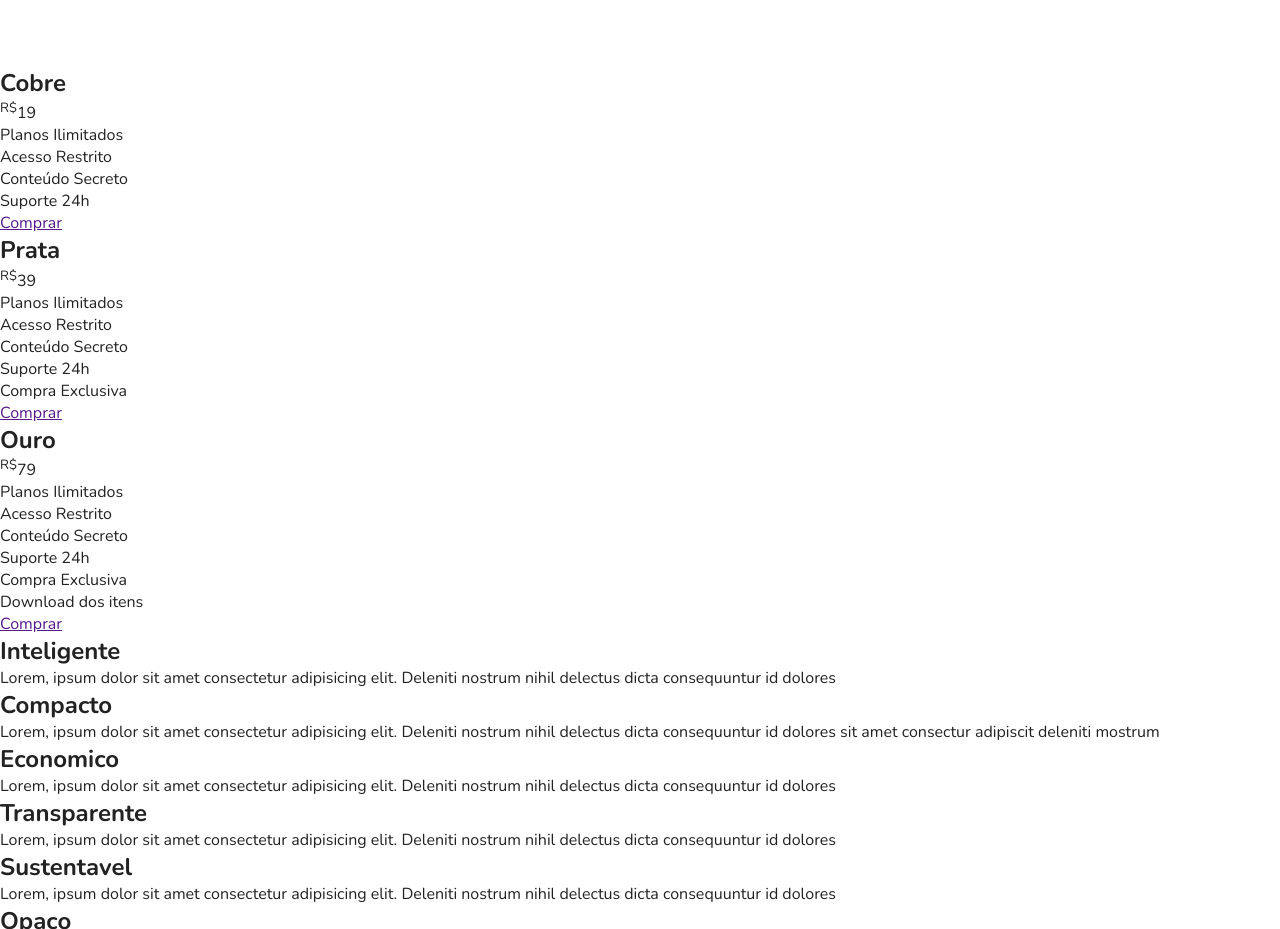
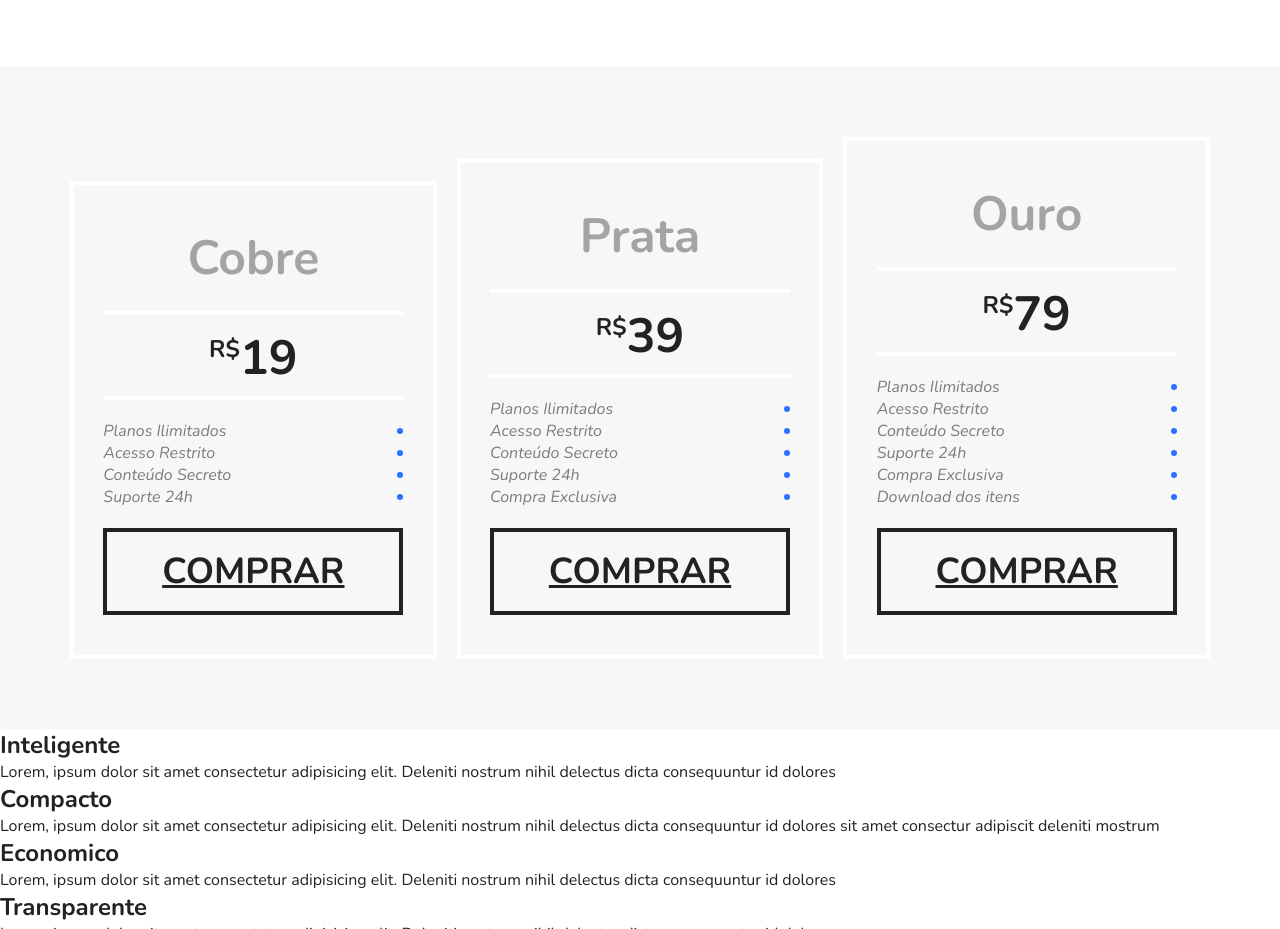
Before and after one commit to phedrakeson/flexblog, a plain HTML site: page index.html in a window 1280 px wide. Shown: the part 1754-2683 px from the top of the page. Drawn offline with nearby package versions, Linux system fonts and the light colour scheme.

Commit message:
feat: style preco section

```diff
--- a/style.css
+++ b/style.css
@@ -151,3 +151,89 @@ img {
 .blue {
   border-top: 8px solid #66d9eb;
 }
+
+.preco {
+  background: #f7f7f7;
+  padding: 60px;
+  display: flex;
+  flex-wrap: wrap;
+  align-items: flex-end;
+}
+
+.preco-item {
+  flex: 1 1 260px;
+  border: 4px solid white;
+  padding: 20px;
+  margin: 10px;
+}
+
+.preco-item h2 {
+  font-size: 3em;
+  color: #a4a4a4;
+  text-align: center;
+  margin-top: 20px;
+}
+
+.preco-item span {
+  max-width: 300px;
+  margin: 20px auto;
+  display: block;
+  text-align: center;
+  font-size: 3em;
+  font-weight: bold;
+  padding: 10px 0 5px 0;
+  border-top: 4px solid white;
+  border-bottom: 4px solid white;
+}
+
+.preco-item sup {
+  font-size: 1.5rem;
+}
+
+.preco-item ul {
+  max-width: 300px;
+  margin: 20px auto;
+  font-size: 1.25;
+  margin-bottom: 15px;
+  font-style: italic;
+  color: #7c7c7c;
+}
+
+.preco-item li {
+  display: flex;
+  justify-content: space-between;
+  align-items: center;
+}
+
+.preco-item li::after {
+  content: '';
+  display: block;
+  width: 6px;
+  height: 6px;
+  border-radius: 50%;
+  background: #2c70ff;
+}
+
+.preco-item a {
+  max-width: 300px;
+  display: block;
+  margin: 20px auto;
+  border: 4px solid;
+  color: #222;
+  text-transform: uppercase;
+  font-weight: bold;
+  font-size: 2.25em;
+  padding: 15px 0;
+  text-align: center;
+}
+
+@media (max-width: 800px) {
+  .preco {
+    padding-left: 10px;
+    padding-right: 10px;
+  }
+
+  .preco-item:nth-child(3) {
+    order: -2;
+  }
+}
```
